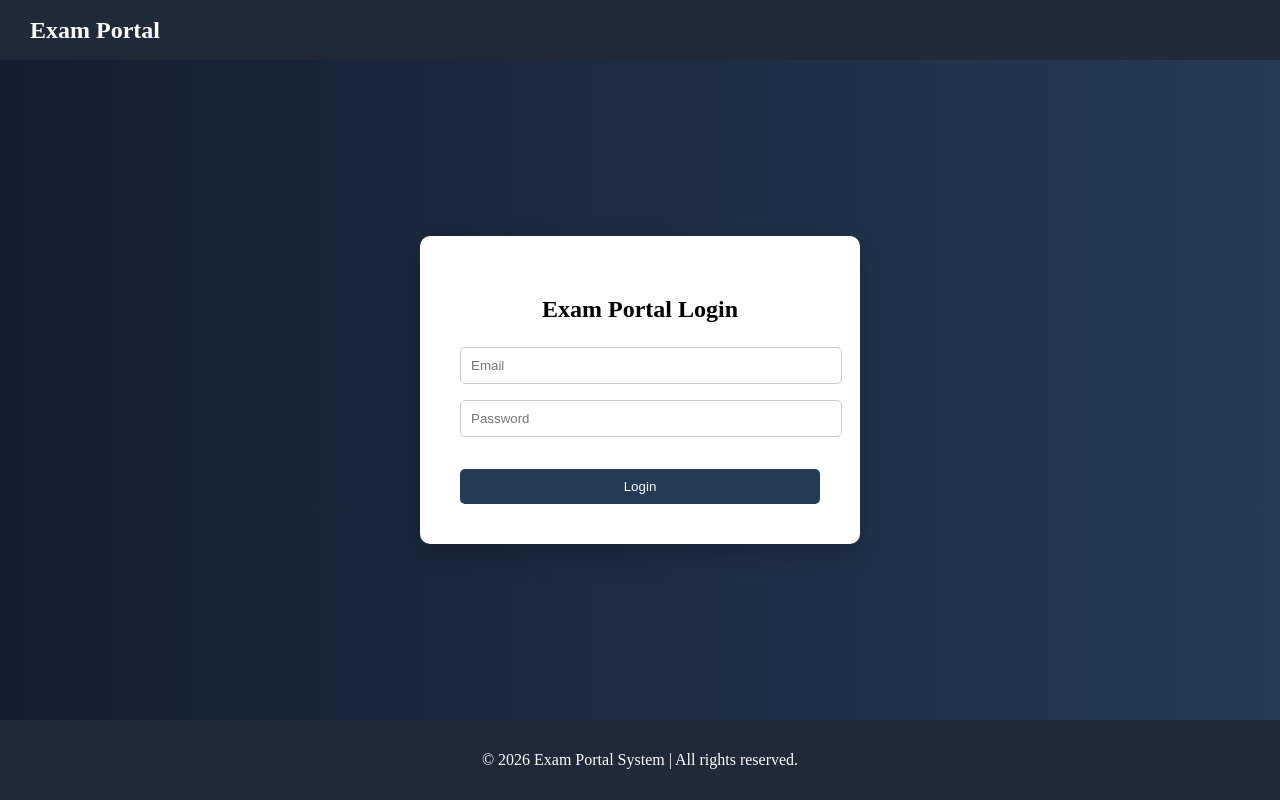
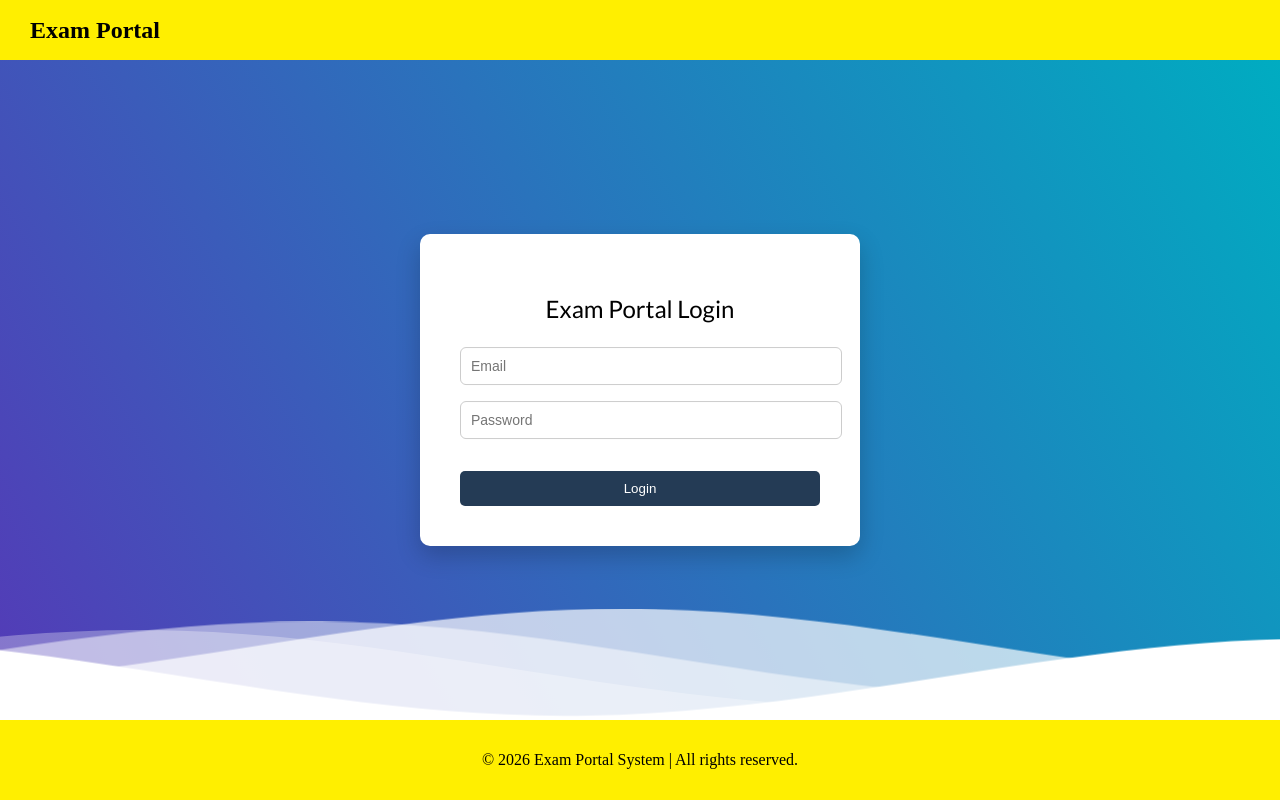
Before and after one commit to Rajarshi101/Exam_Portal-frontend, a React (Vite) app: page / in a window 1280 px wide. Built offline with nearby package versions, Linux system fonts and the light colour scheme.

Commit message:
Header Footer Login-Page

```diff
--- a/src/pages/Login.jsx
+++ b/src/pages/Login.jsx
@@ -35,6 +35,30 @@ function Login() {
     <div className="page-container">
       <Header />
       <div className="page-content login-container">
+        {/* Waves Background Section */}
+        <svg
+          className="waves"
+          xmlns="http://www.w3.org/2000/svg"
+          viewBox="0 24 150 28"
+          preserveAspectRatio="none"
+          shapeRendering="auto"
+        >
+          <defs>
+            <path
+              id="gentle-wave"
+              d="M-160 44c30 0 58-18 88-18s 58 18 88 18 58-18 88-18 58 18 88 18 v44h-352z"
+            />
+          </defs>
+          <g className="parallax">
+            <use href="#gentle-wave" x="48" y="0" fill="rgba(255,255,255,0.7)" />
+            <use href="#gentle-wave" x="48" y="3" fill="rgba(255,255,255,0.5)" />
+            <use href="#gentle-wave" x="48" y="5" fill="rgba(255,255,255,0.3)" />
+            <use href="#gentle-wave" x="48" y="7" fill="#fff" />
+          </g>
+        </svg>
+
+        {/* Login Form (floating above waves) */}
+        <div className="login-overlay">
           <form className="login-box" onSubmit={handleLogin}>
             <h2>Exam Portal Login</h2>
 
@@ -59,6 +83,7 @@ function Login() {
             {error && <p className="error">{error}</p>}
           </form>
         </div>
+      </div>
       <Footer />
     </div>
   );
--- a/src/styles/InviteVerify.css
+++ b/src/styles/InviteVerify.css
@@ -3,7 +3,7 @@
   display: flex;
   justify-content: center;
   align-items: center;
-  background: linear-gradient(to right, #141e30, #243b55);
+  /* background: linear-gradient(to right, #141e30, #243b55); */
 }
 
 .login-box {
--- a/src/styles/Layout.css
+++ b/src/styles/Layout.css
@@ -10,8 +10,8 @@ html, body, #root {
   width: 100%;
   height: 60px;
   flex-shrink: 0;
-  background-color: #1f2937;
-  color: white;
+  background-color: #FFEF00;
+  color: black;
   display: flex;
   align-items: center;
   justify-content: space-between;
@@ -40,8 +40,8 @@ html, body, #root {
   width: 100%;
   height: 50px;
   flex-shrink: 0;
-  background-color: #1f2937;
-  color: white;
+  background-color: #FFEF00;
+  color: black;
   text-align: center;
   padding: 15px 0;
   margin-top: auto;
--- a/src/styles/Login.css
+++ b/src/styles/Login.css
@@ -1,31 +1,115 @@
+@import url('https://fonts.googleapis.com/css?family=Lato:300,400');
+
 .login-container {
-  height: 100vh;
+  position: relative;
+  flex: 1;
+  overflow: hidden;
+  display: flex;
+  flex-direction: column;
+  font-family: 'Lato', sans-serif;
+  background: linear-gradient(
+    60deg,
+    rgba(84,58,183,1) 0%,
+    rgba(0,172,193,1) 100%
+  );
+  /* color: white; */
+}
+
+/* ================= WAVE BACKGROUND ================= */
+
+/* .wave-header {
+  position: relative;
+
+  flex: 1;
+} */
+
+.inner-header {
+  height: 100%;
   display: flex;
   justify-content: center;
   align-items: center;
-  background: linear-gradient(to right, #141e30, #243b55);
+}
+
+.inner-header h1 {
+  font-weight: 300;
+  letter-spacing: 2px;
+  font-size: 42px;
+}
+
+.waves {
+  position: absolute;
+  bottom: 0;
+  width: 100%;
+  height: 120px;
+  min-height: 100px;
+  max-height: 150px;
+}
+
+/* Wave animation */
+.parallax > use {
+  animation: move-forever 25s cubic-bezier(.55,.5,.45,.5) infinite;
+}
+
+.parallax > use:nth-child(1) {
+  animation-delay: -2s;
+  animation-duration: 7s;
+}
+
+.parallax > use:nth-child(2) {
+  animation-delay: -3s;
+  animation-duration: 10s;
+}
+
+.parallax > use:nth-child(3) {
+  animation-delay: -4s;
+  animation-duration: 13s;
+}
+
+.parallax > use:nth-child(4) {
+  animation-delay: -5s;
+  animation-duration: 20s;
+}
+
+@keyframes move-forever {
+  0% {
+    transform: translate3d(-90px,0,0);
+  }
+  100% {
+    transform: translate3d(85px,0,0);
+  }
+}
+
+/* ================= LOGIN FORM ================= */
+
+.login-overlay {
+  position: absolute;
+  top: 50%;
+  left: 50%;
+  transform: translate(-50%, -50%);
+  z-index: 10;
 }
 
 .login-box {
   background: white;
   padding: 2.5rem;
-  border-radius: 10px;
-  width: 320px;
-  box-shadow: 0 10px 25px rgba(0, 0, 0, 0.2);
+  border-radius: 12px;
+  width: 340px;
+  box-shadow: 0 15px 35px rgba(0,0,0,0.25);
+  text-align: center;
 }
 
 .login-box h2 {
-  text-align: center;
   margin-bottom: 1.5rem;
+  font-weight: 400;
 }
 
-.login-box input,
-.login-box select {
+.login-box input {
   width: 100%;
   padding: 10px;
   margin-bottom: 1rem;
-  border-radius: 5px;
+  border-radius: 6px;
   border: 1px solid #ccc;
+  font-size: 14px;
 }
 
 .login-box button {
@@ -34,10 +118,17 @@
   background: #243b55;
   color: white;
   border: none;
-  border-radius: 5px;
+  border-radius: 6px;
   cursor: pointer;
+  transition: 0.3s ease;
 }
 
 .login-box button:hover {
   background: #141e30;
 }
+
+.error {
+  margin-top: 10px;
+  color: red;
+  font-size: 13px;
+}
```
Lines whose indentation alone changed are shown as unchanged.
